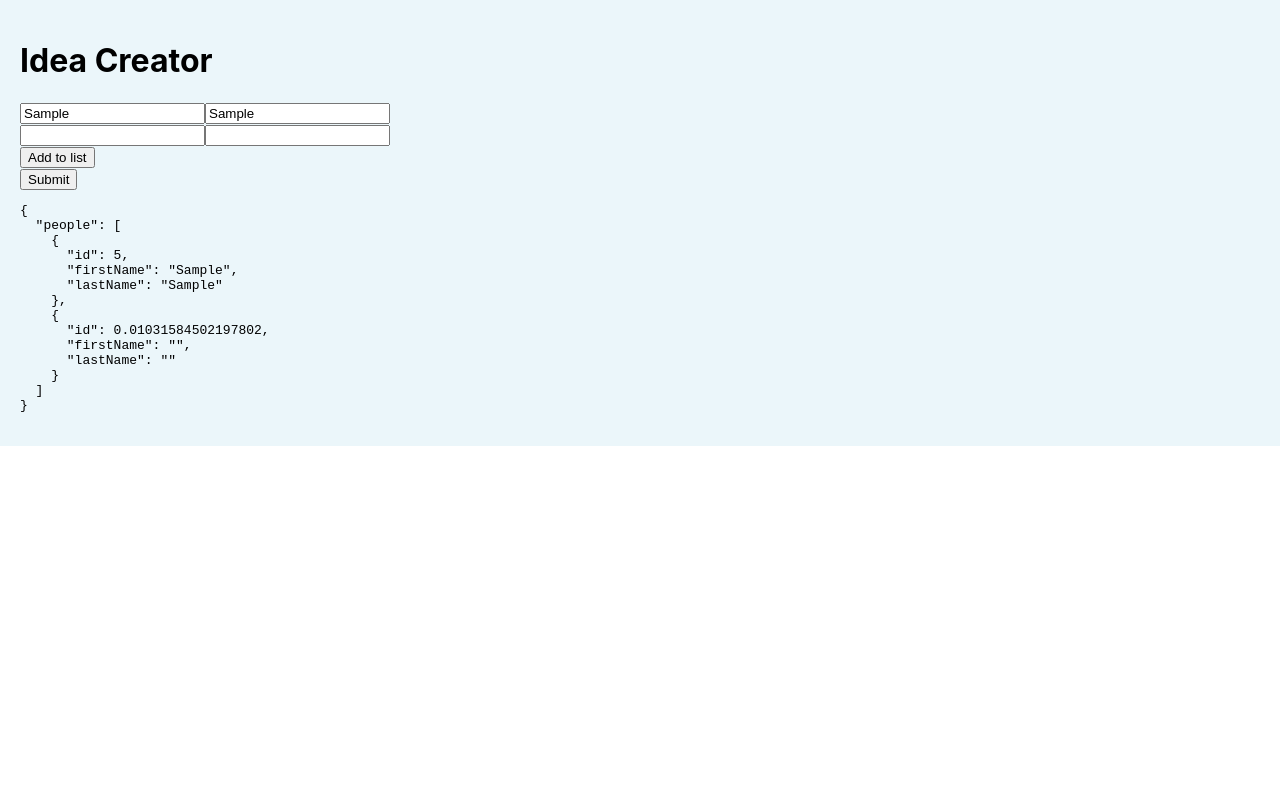
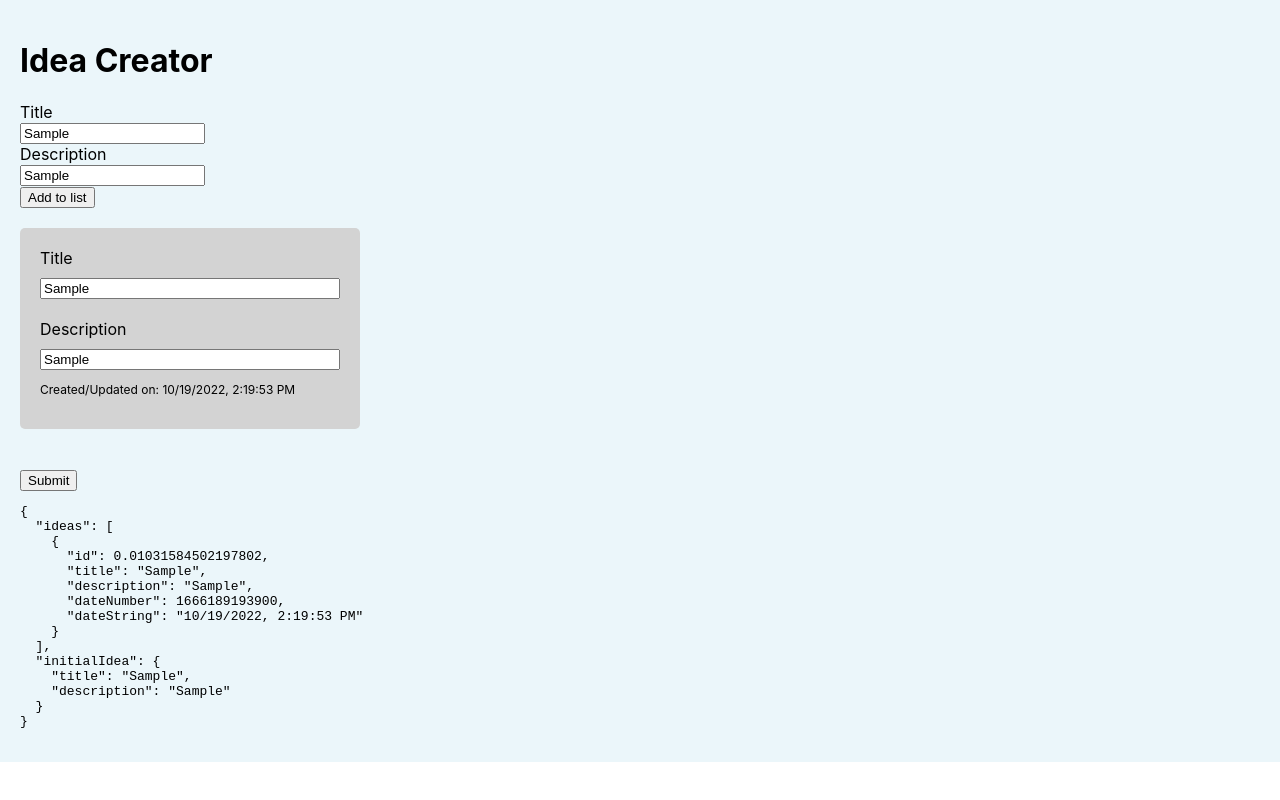
Before and after one commit to kammanz/idea-creator, a React (Create React App) app: page / in a window 1280 px wide. Both pictures are taken after typing "Sample", "Sample" into the empty fields and a click on the button "Add to list". Built offline with nearby package versions, Linux system fonts and the light colour scheme.

Commit message:
added creation date

```diff
--- a/src/components/ReactForm.js
+++ b/src/components/ReactForm.js
@@ -1,77 +1,94 @@
 import React from 'react';
 import { Formik, Form, Field, onChange, FieldArray } from 'formik';
-
-// const Input = () => {
-//     return (
-//         <>
-//         <input
-//         </>
-//     )
-// }
+import styles from './Card.module.css';
+const Input = () => {
+  return (
+    <>
+      <input type="text" />
+    </>
+  );
+};
 
 export const Form3 = () => (
   <div>
     <Formik
       initialValues={{
         // ideas: [{ id: 5, title: 'swsw', description: 'swsws' }],
-        // people: [{ id: '5', firstName: 'bob', lastName: 'bob2' }],
-        people: [{ id: 5, firstName: '', lastName: '' }],
+        // ideas: [{ id: '5', title: 'bob', description: 'bob2' }],
+        ideas: [],
+        initialIdea: { title: '', description: '' },
       }}
       onSubmit={() => {}}>
-      {({ values, handleChange }) => (
+      {({ values, values: { ideas, initialIdea }, handleChange }) => (
         <Form>
-          <FieldArray name="people">
+          <FieldArray name="ideas">
             {({ push }) => (
+              <>
                 <div>
-                {values.people && values.people.length > 0 ? (
-                  values.people.map((person, index) => {
+                  <label htmlFor={`ideas[0].title`}>Title</label>
+                  <br />
+                  <input
+                    type="text"
+                    name={`initialIdea.title`}
+                    value={initialIdea.title}
+                    onChange={handleChange}
+                  />
+                  <br />
+                  <label htmlFor={`ideas[0].description`}>Description</label>
+                  <br />
+                  <input
+                    type="textarea"
+                    name={`initialIdea.description`}
+                    value={initialIdea.description}
+                    onChange={handleChange}
+                  />
+                  <br />
+                  <button
+                    type="button"
+                    onClick={() => {
+                      let date = new Date();
+                      let dateNumber = date.getTime();
+                      let dateString = date.toLocaleString();
+                      push({
+                        id: Math.random(Math.floor * 1000),
+                        title: initialIdea.title,
+                        description: initialIdea.description,
+                        dateNumber: dateNumber,
+                        dateString: dateString,
+                      });
+                    }}>
+                    Add to list
+                  </button>
+                </div>
+                <div>
+                  {ideas && ideas.length > 0
+                    ? ideas.map((idea, index) => {
                         console.log('ran');
                         return (
-                      <div key={person.id}>
+                          <div key={idea.id} className={styles.card}>
+                            <label>Title</label>
                             <input
                               type="text"
-                          name={`people[${index}].firstName`}
-                          value={person.firstName}
+                              name={`ideas[${index}].title`}
+                              value={idea.title}
                               onChange={handleChange}
                             />
+                            <br />
+                            <label>Description</label>
                             <input
                               type="text"
-                          name={`people[${index}].lastName`}
-                          value={person.lastName}
+                              name={`ideas[${index}].description`}
+                              value={idea.description}
                               onChange={handleChange}
                             />
+                            <p>Created/Updated on: {idea.dateString}</p>
                           </div>
                         );
                       })
-                ) : (
-                  <div>
-                    {' '}
-                    <input
-                      type="text"
-                      name={`values.people[0].firstName`}
-                      value={values.people[0].firstName}
-                      onChange={handleChange}
-                    />
-                    <input
-                      type="text"
-                      name={`values.people[0].lastName`}
-                      value={values.people[0].lastName}
-                      onChange={handleChange}
-                    />
+                    : null}
+                  <br />
                 </div>
-                )}
-                <button
-                  type="button"
-                  onClick={() =>
-                    push({
-                      id: Math.random(Math.floor * 1000),
-                      firstName: '',
-                      lastName: '',
-                    })
-                  }>
-                  Add to list
-                </button>
-              </div>
+              </>
             )}
           </FieldArray>
           <div>
```
Lines whose indentation alone changed are shown as unchanged.
